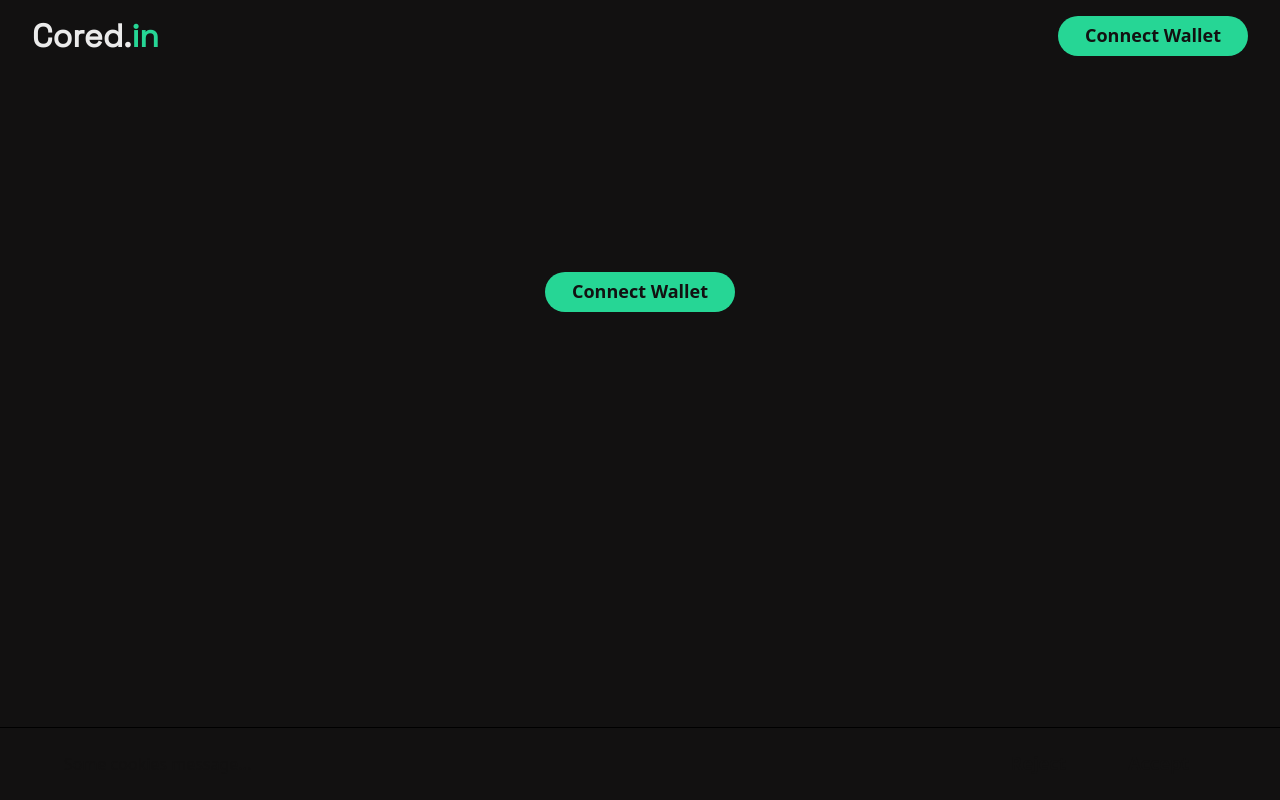
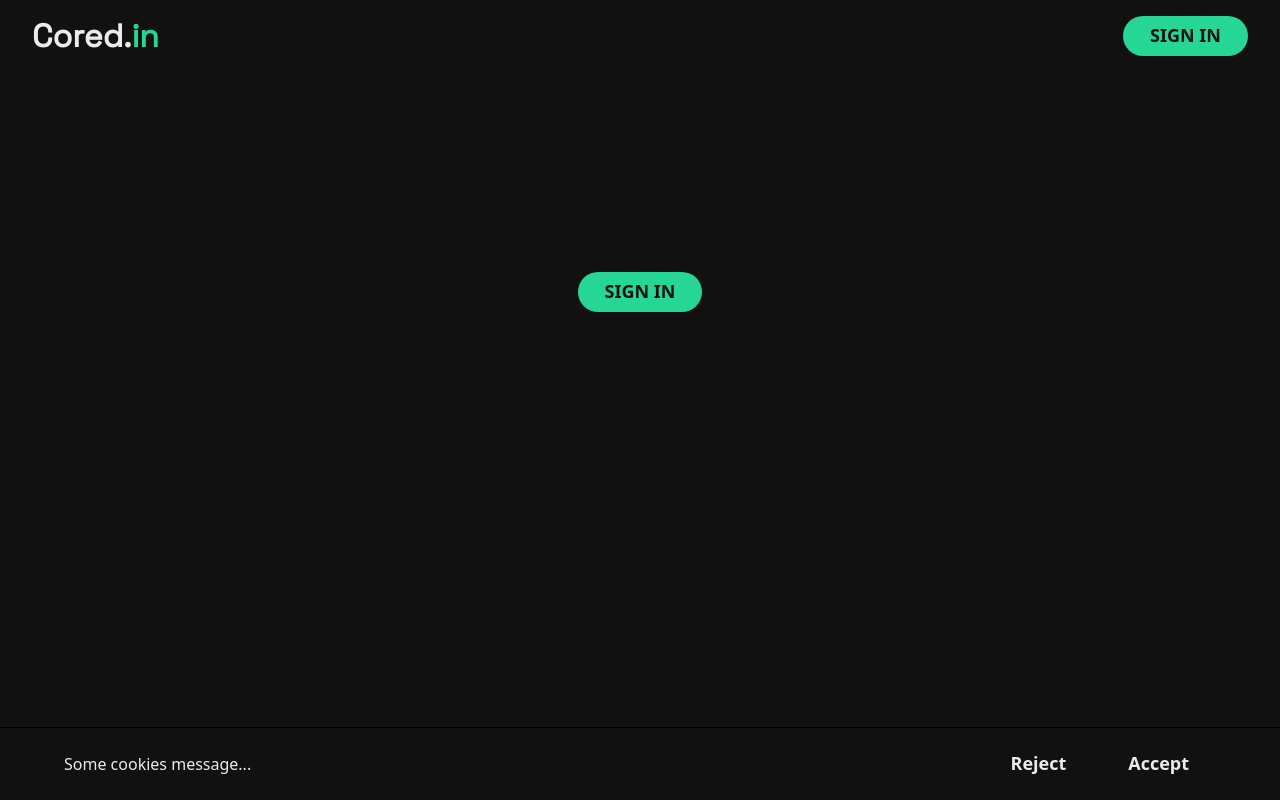
Before and after one commit to igorperic17/cored.in, a React (Vite) app in the folder packages/frontend/: page /test in a window 1280 px wide. Built offline with nearby package versions, Linux system fonts and the light colour scheme.

Commit message:
Remove the nested "colors" in theme and update the components with new color references

```diff
--- a/packages/frontend/src/components/Login.tsx
+++ b/packages/frontend/src/components/Login.tsx
@@ -12,16 +12,16 @@
   if (isConnected) {
     return (
       <HStack
-        // bg="colors.background.100"
+        // bg="background.100"
         borderWidth="1px"
         borderStyle="solid"
-        borderColor="color.background.100"
+        borderColor="background.100"
         borderRadius="3xl"
         px="0.25em"
         py="0.25em"
         pl="1em"
       >
-        <Text color="colors.brand.600" textTransform="uppercase">
+        <Text color="brand.600" textTransform="uppercase">
           {shortWalletAddress}
         </Text>
         <Button
@@ -30,15 +30,15 @@
           borderStartEndRadius="xl"
           borderEndEndRadius="xl"
           bg="none"
-          color="colors.text.100"
+          color="text.300"
           size="xs"
           _hover={{
             bg: "none",
-            color: "colors.text.300"
+            color: "text.100"
           }}
           onClick={() => disconnect()}
         >
-          Disconnect
+          SIGN OUT
         </Button>
       </HStack>
     );
@@ -46,7 +46,7 @@
     return (
       <>
         <Button variant="primary" size="md" onClick={connectWallet}>
-          Connect Wallet
+          SIGN IN
         </Button>
       </>
     );
--- a/packages/frontend/src/components/Nav.tsx
+++ b/packages/frontend/src/components/Nav.tsx
@@ -61,9 +61,9 @@
         // position="sticky"
         // zIndex="sticky"
       >
-        <Heading as="h1" fontSize="2rem" color="colors.text.100">
+        <Heading as="h1" fontSize="2rem">
           Cored.
-          <Text display="inline" color="colors.brand.600">
+          <Text display="inline" color="brand.600">
             in
           </Text>
         </Heading>
--- a/packages/frontend/src/modules/landing/components/BenefitItem.tsx
+++ b/packages/frontend/src/modules/landing/components/BenefitItem.tsx
@@ -19,9 +19,9 @@
       <Heading
         as="h3"
         fontSize="3rem"
-        color={isVisible ? "colors.text.100" : "colors.text.600"}
+        color={isVisible ? "text.100" : "text.600"}
         _hover={{
-          color: "colors.text.100"
+          color: "text.100"
         }}
         onClick={onClick}
         cursor="pointer"
@@ -31,9 +31,9 @@
       <Collapse in={isVisible} animateOpacity>
         <Box
           p="40px"
-          color="colors.text.800"
+          color="text.800"
           mt="4"
-          bg="colors.brand.600"
+          bg="brand.600"
           rounded="md"
           shadow="md"
         >
--- a/packages/frontend/src/modules/landing/components/Hero.tsx
+++ b/packages/frontend/src/modules/landing/components/Hero.tsx
@@ -10,18 +10,11 @@
         justify="center"
         gap="3em"
       >
-        <Heading
-          as="h2"
-          color="colors.text.100"
-          fontSize="5rem"
-          textAlign="left"
-          maxW="750px"
-        >
+        <Heading as="h2" fontSize="5rem" textAlign="left" maxW="750px">
           This is a big heading in Hero section about the project
         </Heading>
         <Text
           textAlign="right"
-          color="colors.text.100"
           maxW="400px"
           //   border="1px solid red"
           alignSelf="end"
--- a/packages/frontend/src/modules/test-app/components/AuthTest.tsx
+++ b/packages/frontend/src/modules/test-app/components/AuthTest.tsx
@@ -21,13 +21,13 @@
     <div style={{ margin: "20px" }}>
       {data && (
         <>
-          <Text color="colors.brand.600">Got data!!</Text>
-          <Text color="colors.brand.600">{JSON.stringify(data)}</Text>
+          <Text color="brand.600">Got data!!</Text>
+          <Text color="brand.600">{JSON.stringify(data)}</Text>
         </>
       )}
       {isLoading && <h3>Loading...</h3>}
       {isError && (
-        <Text color="colors.brand.600">
+        <Text color="brand.600">
           Found error..
           {`${error}`}
         </Text>
--- a/packages/frontend/src/theme.tsx
+++ b/packages/frontend/src/theme.tsx
@@ -1,4 +1,4 @@
-import { background, extendTheme } from "@chakra-ui/react";
+import { extendTheme } from "@chakra-ui/react";
 import "@fontsource/space-grotesk";
 
 const fonts = {
@@ -9,11 +9,11 @@
 const styles = {
   global: {
     "html, body": {
-      color: "colors.text.900",
+      color: "text.100",
       boxSizing: "border-box"
     },
     body: {
-      background: "colors.background.900"
+      background: "background.900"
     },
     html: {
       scrollBehavior: "smooth"
@@ -25,8 +25,6 @@
 };
 
 const colors = {
-  colors: {
-    // this should be removed to avoid having to prefix colors with colors.
   brand: {
     600: "#26D695"
   },
@@ -40,7 +38,6 @@
   background: {
     100: "#ebebeb",
     900: "#121111"
-    }
   }
 };
 
@@ -65,20 +62,20 @@
     // 3. We can add a new visual variant
     variants: {
       primary: () => ({
-        bg: "colors.brand.600",
-        color: "colors.text.900",
+        bg: "brand.600",
+        color: "text.900",
         borderRadius: "3xl",
         fontWeight: 600,
         _loading: {
           _hover: {
-            bg: "colors.background.100"
+            bg: "background.100"
           }
         },
         _hover: {
-          bg: "colors.background.100",
-          color: "colors.text.900",
+          bg: "background.100",
+          color: "text.900",
           _disabled: {
-            bg: "colors.background.100"
+            bg: "background.100"
           }
         }
       })
```
Lines whose indentation alone changed are shown as unchanged.
